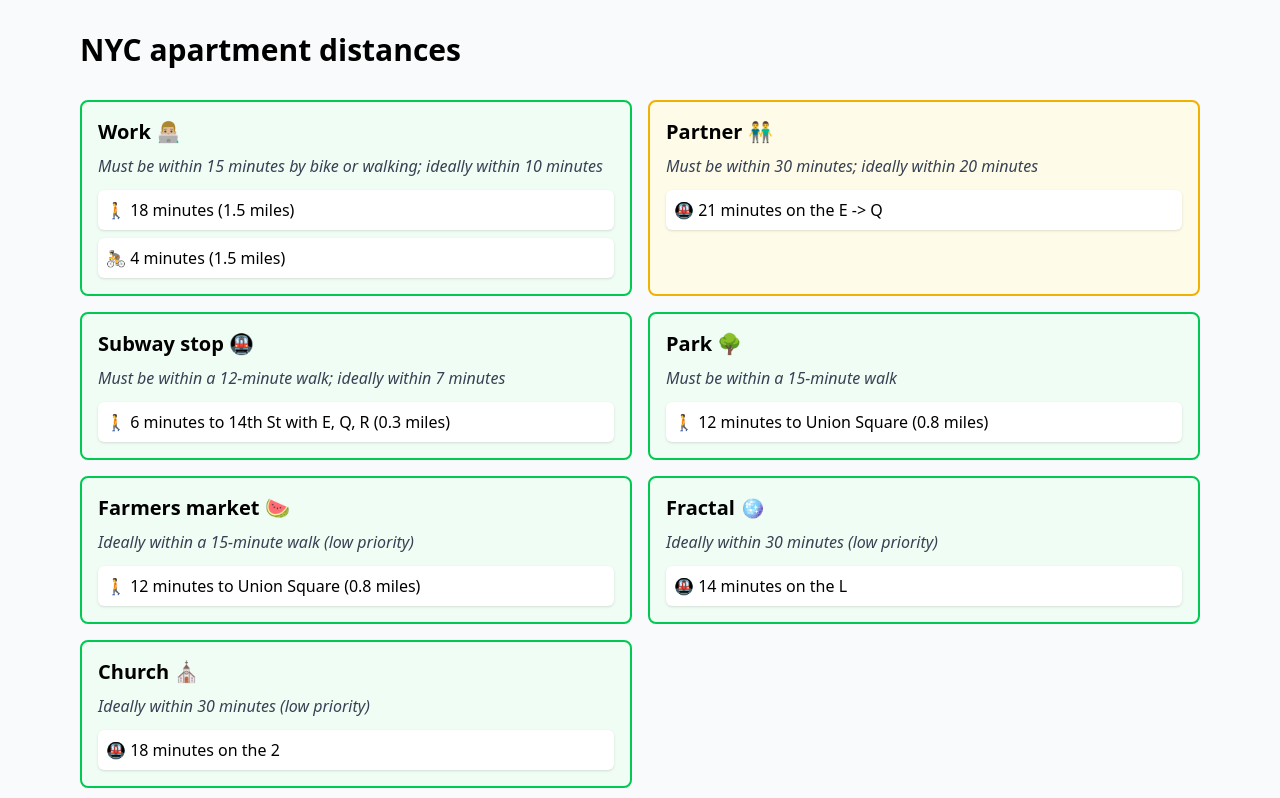
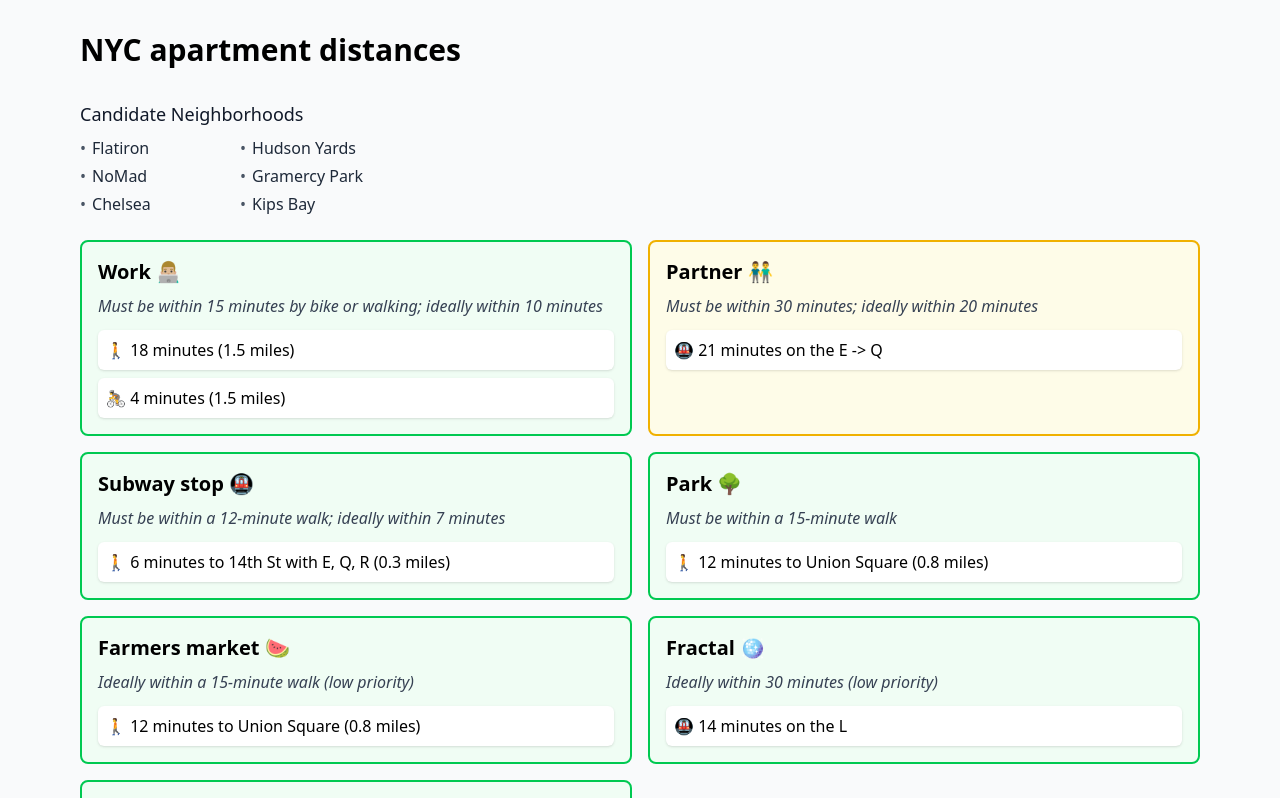
Before and after one commit to Eric-Arellano/apt-distances, a SvelteKit app: page / in a window 1280 px wide. Shown: the top 798 px of the page. Built offline with nearby package versions, Linux system fonts and the light colour scheme.

Commit message:
Add Neighborhoods

```diff
--- /dev/null
+++ b/src/lib/components/Address.svelte
@@ -0,0 +1,2 @@
+<script lang="ts">
+</script>
--- /dev/null
+++ b/src/lib/components/Neighborhoods.svelte
@@ -0,0 +1,25 @@
+<script>
+	const neighborhoods = [
+		'Flatiron',
+		'Hudson Yards',
+		'NoMad',
+		'Gramercy Park',
+		'Chelsea',
+		'Kips Bay'
+	];
+</script>
+
+<div class="mb-6">
+	<h2 class="mb-2 text-lg font-medium text-gray-900">Candidate Neighborhoods</h2>
+
+	<div class="max-w-xs">
+		<ul class="grid list-none grid-cols-2 gap-y-1">
+			{#each neighborhoods as neighborhood (neighborhood)}
+				<li class="flex items-start">
+					<span class="mr-1.5 text-gray-600">•</span>
+					<span class="text-gray-800">{neighborhood}</span>
+				</li>
+			{/each}
+		</ul>
+	</div>
+</div>
--- a/src/routes/+page.svelte
+++ b/src/routes/+page.svelte
@@ -1,11 +1,15 @@
 <script lang="ts">
+	import Address from '$lib/components/Address.svelte';
 	import Destinations from '$lib/components/destinations/Destinations.svelte';
+	import Neighborhoods from '$lib/components/Neighborhoods.svelte';
 	let { data } = $props();
 </script>
 
 <div class="min-h-screen bg-gray-50 py-8">
 	<div class="container mx-auto max-w-6xl px-4">
 		<h1 class="mb-8 text-center text-3xl font-bold md:text-left">NYC apartment distances</h1>
+		<Neighborhoods />
+		<Address />
 		<Destinations {...data.distances} />
 	</div>
 </div>
```
